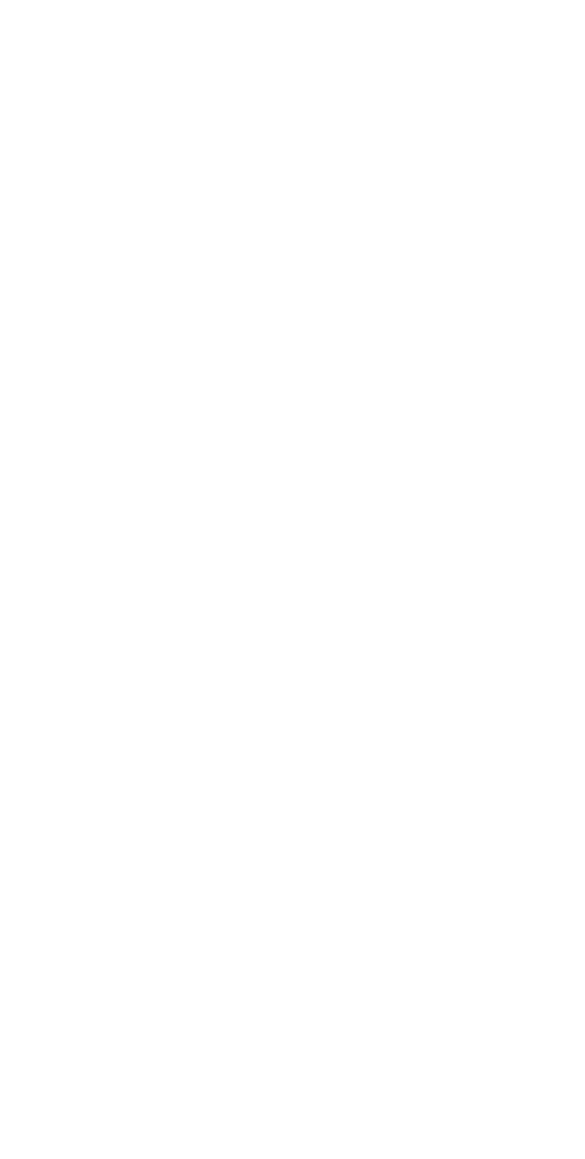
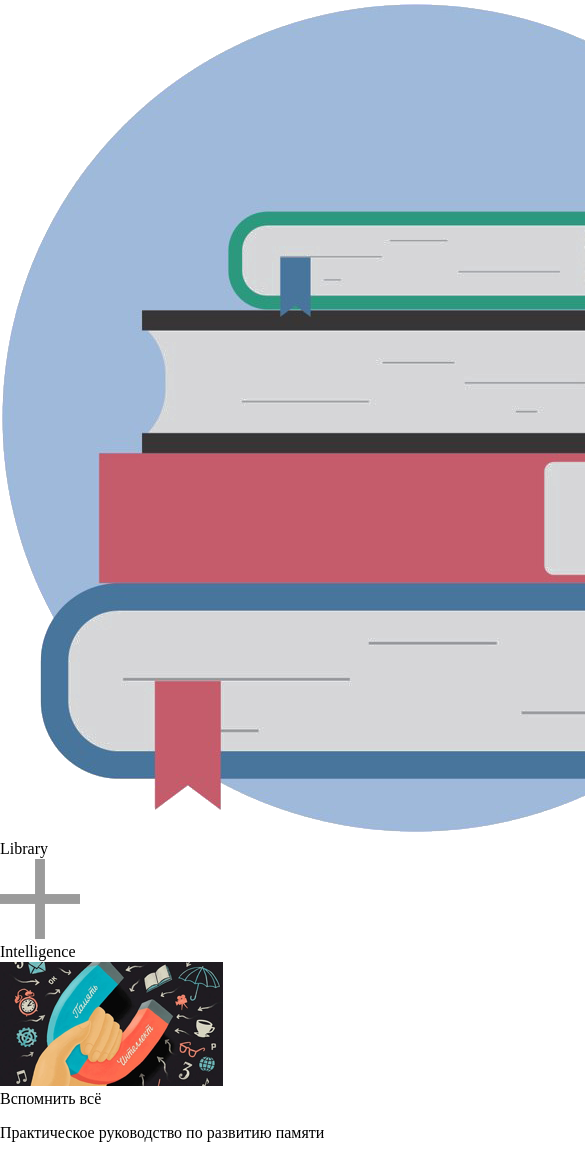
Before and after one commit to d3byte/booker, a React (Create React App) app: page / in a window 390 px wide. Shown: the top 1159 px of the page, 585 px wide, since content can reach past the window. Before the commit the page ends 844 px from the top, so only its background shows below. Built offline with nearby package versions, Linux system fonts and the light colour scheme.

Commit message:
Responsive markup of added books

```diff
--- a/src/pages/Home/index.js
+++ b/src/pages/Home/index.js
@@ -1,10 +1,37 @@
 import React, { Component } from 'react'
+
+import './style.css'
+import logo from '../../assets/logo.png'
+import addIcon from '../../assets/add.svg'
+import bookExample from '../../assets/book-example.png'
 
 export default class Home extends Component {
   render() {
     return (
       <div className="home">
-
+        <img src={logo} className="logo" alt="Logo" />
+        <div className="section">
+          <span className="title">Library</span>
+          <div className="books">
+            <div className="book new">
+              <img src={addIcon} alt="Add book" />
+            </div>
+            <div className="book">
+              <div className="category">
+                <span>Intelligence</span>
+              </div>
+              <div className="image">
+                <img src={bookExample} alt="Book placeholder" />
+              </div>
+              <div className="info">
+                <span className="name">Вспомнить всё</span>
+                <p className="description">
+                  Практическое руководство по развитию памяти
+                </p>
+              </div>
+            </div>
+          </div>
+        </div>
       </div>
     )
   }
--- a/src/pages/Home/style.sass
+++ b/src/pages/Home/style.sass
@@ -0,0 +1,107 @@
+body
+    font-family: 'ProximaNova-Light', sans-serif
+    color: #595959
+    background: #f4f4f4
+
+
+div
+    box-sizing: border-box
+
+
+.home
+    max-width: 80%
+    min-height: 100vh
+    padding: 80px 0
+    margin: 0 auto
+
+    .books
+        display: flex
+        flex-wrap: wrap
+        margin-top: 20px
+        .book
+            width: 23%
+            margin-right: 2%
+            margin-top: 10px
+            background: white
+            border: 1px solid #e0e0e0
+            border-radius: 8px
+            transition: 0.3s
+            &.new
+                display: flex
+                align-items: center
+                justify-content: center
+                min-height: 220px
+                padding: 20px
+                &:hover
+                    cursor: pointer
+                    border-color: #595959
+            &:nth-child(4n)
+                margin-right: 0
+            .category
+                text-align: center
+                text-transform: uppercase
+                font-size: 14px
+                padding: 5px 10px
+                background: #FFADC6
+                border-top-left-radius: 8px
+                border-top-right-radius: 8px
+                span
+                    opacity: 0.8
+            .image
+                padding: 0
+                object-fit: fill
+                img
+                    width: 100%
+                    height: 100%
+            .info
+                padding: 5px 15px
+                .name
+                    font-family: 'ProximaNova-Semibold', sans-serif
+                    font-size: 20px
+                .description
+                    font-size: 14px
+
+.logo
+    width: 350px
+    margin-bottom: 30px
+
+
+.title
+    font-family: 'ProximaNova-Bold', sans-serif
+    font-size: 40px
+
+
+@media (max-width: 1130px)
+    .home .books
+        .book
+            width: 32%
+            margin-right: 2%
+            &:nth-child(4n)
+                margin-right: 2%
+            &:nth-child(3n)
+                margin-right: 0
+
+
+@media (max-width: 690px)
+    .home .books
+        .book
+            width: 48%
+            margin-right: 2%
+            &:nth-child(3n)
+                margin-right: 2%
+            &:nth-child(2n)
+                margin-right: 0
+
+
+@media (max-width: 500px)
+    .logo
+        width: 300px
+
+
+@media (max-width: 400px)
+    .home .books
+        .book
+            width: 100%
+            margin-right: 0 !important
+    .logo
+        width: 100%
```
